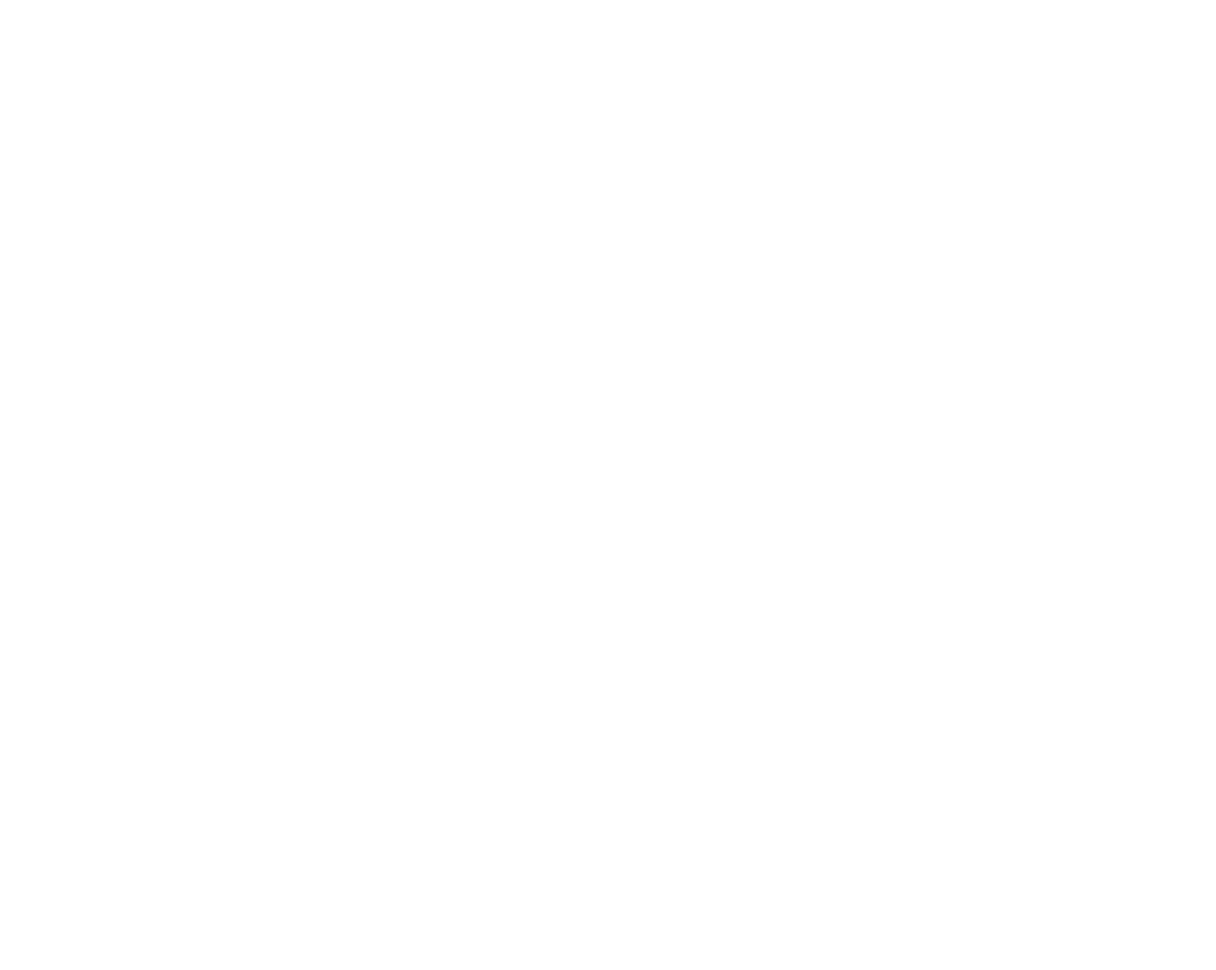
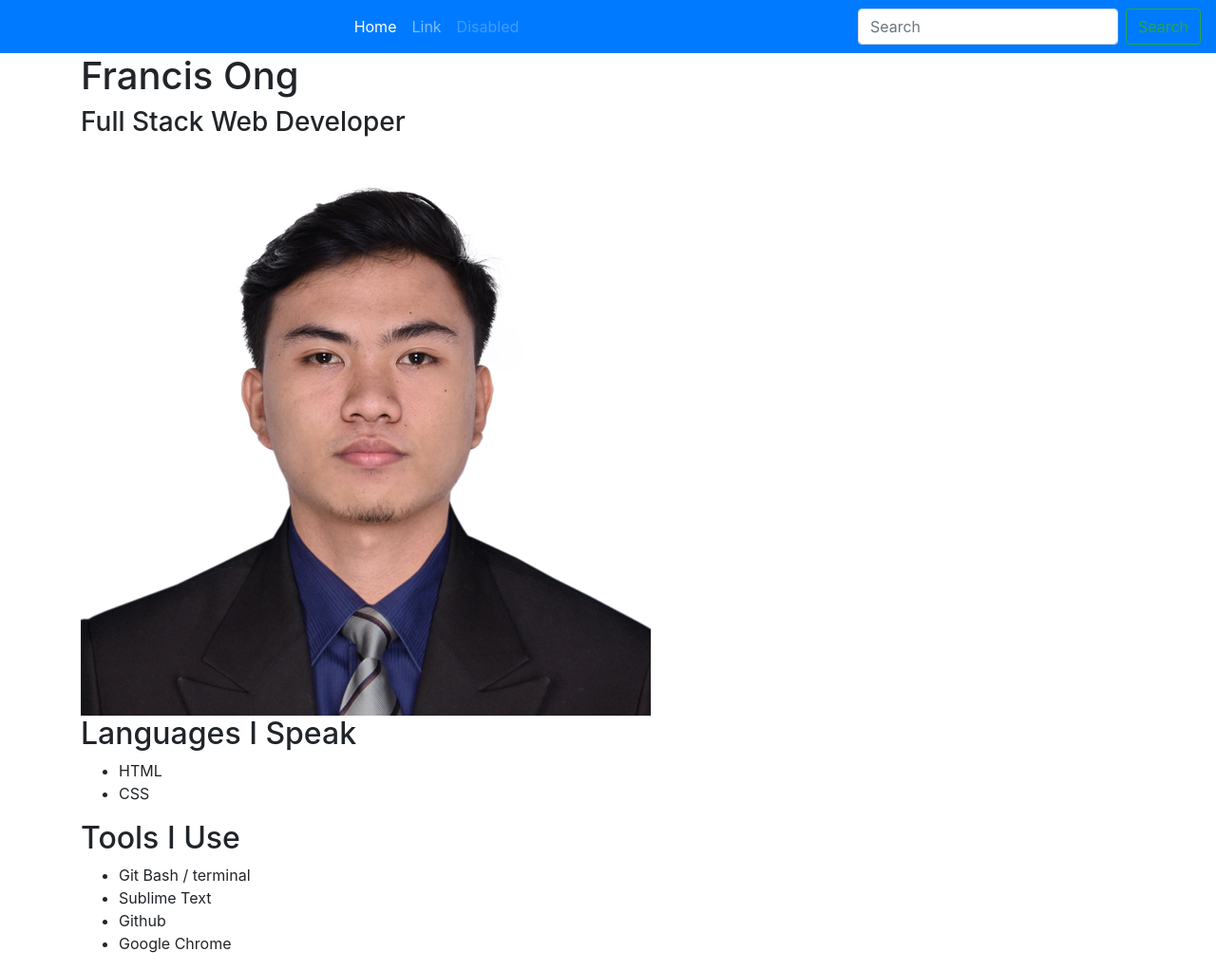
Before and after one commit to imfranz25/fcb-portfolio, a plain HTML site: page index.html in a window 1280 px wide. Shown: the whole page at 95% size. Before the commit the page ends 800 px from the top, so only its background shows below. Drawn offline with nearby package versions, Linux system fonts and the light colour scheme.

Commit message:
add img, add bootstrap, and google fonts

```diff
--- a/index.html
+++ b/index.html
@@ -5,15 +5,79 @@
   <meta charset="UTF-8">
   <meta name="viewport" content="width=device-width, initial-scale=1.0">
   <title>Francis Ong | Web Developer Portfolio</title>
+
+  <!-- Google Fonts -->
+  <link rel="preconnect" href="https://fonts.googleapis.com">
+  <link rel="preconnect" href="https://fonts.gstatic.com" crossorigin>
+  <link href="https://fonts.googleapis.com/css2?family=Montserrat:wght@600&family=Roboto&display=swap" rel="stylesheet">
+
+
+  <!-- Bootstrap CSS -->
+  <link rel="stylesheet" href="https://cdn.jsdelivr.net/npm/bootstrap@4.6.1/dist/css/bootstrap.min.css" integrity="sha384-zCbKRCUGaJDkqS1kPbPd7TveP5iyJE0EjAuZQTgFLD2ylzuqKfdKlfG/eSrtxUkn" crossorigin="anonymous">
+
+  <!-- External CSS -->
+  <link rel="stylesheet" type="text/css" href="style.css" />
 </head>
 <!-- Ctrl / -> create a COMMENT inside out code -->
 <!-- body tag contains the actual content that are visible to the browser-->
 <body>
+  <!-- Navbar from Bootstrap -->
+  <nav class="navbar navbar-expand-lg navbar-dark bg-primary">
+    <button
+      class="navbar-toggler"
+      type="button"
+      data-toggle="collapse"
+      data-target="#navbarSupportedContent"
+      aria-controls="navbarSupportedContent"
+      aria-expanded="false"
+      aria-label="Toggle navigation"
+    >
+      <span class="navbar-toggler-icon"></span>
+    </button>
+    <div class="collapse navbar-collapse" id="navbarSupportedContent">
+      <ul class="navbar-nav mx-auto">
+        <li class="nav-item active">
+          <a class="nav-link" href="#">Home <span class="sr-only">(current)</span></a>
+        </li>
+        <li class="nav-item">
+          <a class="nav-link" href="#">Link</a>
+        </li>
+        <li class="nav-item">
+          <a class="nav-link disabled">Disabled</a>
+        </li>
+      </ul>
+      <form class="form-inline my-2 my-lg-0">
+        <input class="form-control mr-sm-2" type="search" placeholder="Search" aria-label="Search">
+        <button class="btn btn-outline-success my-2 my-sm-0" type="submit">Search</button>
+      </form>
+    </div>
+  </nav>
   <!-- create a container for our layour -->
   <div class="container">
     <section id="landing">
-
+      <h1>Francis Ong</h1>
+      <h3>Full Stack Web Developer</h3>
+    </section>
+    <section id="gallery">
+      <img alt="Francis Ong" src="images/francis-ong.jpg" />
+      <h2>Languages I Speak</h2>
+      <ul>
+        <li>HTML</li>
+        <li>CSS</li>
+      </ul>
+      <h2>Tools I Use</h2>
+      <ul>
+        <li>Git Bash / terminal</li>
+        <li>Sublime Text</li>
+        <li>Github</li>
+        <li>Google Chrome</li>
+      </ul>
     </section>
   </div>
+
+  <!-- Script -->
+  <script src="https://cdn.jsdelivr.net/npm/jquery@3.5.1/dist/jquery.slim.min.js" integrity="sha384-DfXdz2htPH0lsSSs5nCTpuj/zy4C+OGpamoFVy38MVBnE+IbbVYUew+OrCXaRkfj" crossorigin="anonymous"></script>
+  <script src="https://cdn.jsdelivr.net/npm/bootstrap@4.6.1/dist/js/bootstrap.bundle.min.js" integrity="sha384-fQybjgWLrvvRgtW6bFlB7jaZrFsaBXjsOMm/tB9LTS58ONXgqbR9W8oWht/amnpF" crossorigin="anonymous"></script>
+
 </body>
 </html>
```
Also changed, not shown: images/francis-ong.jpg (added).
